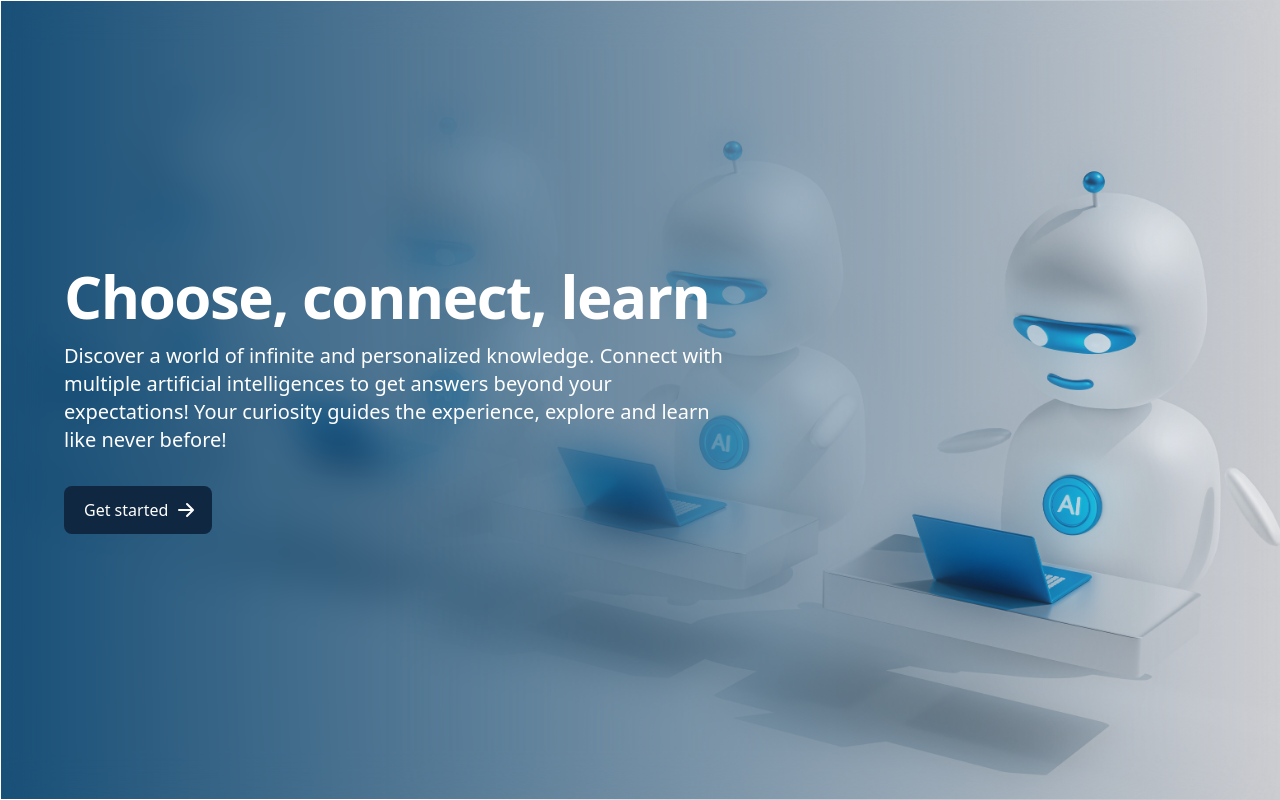
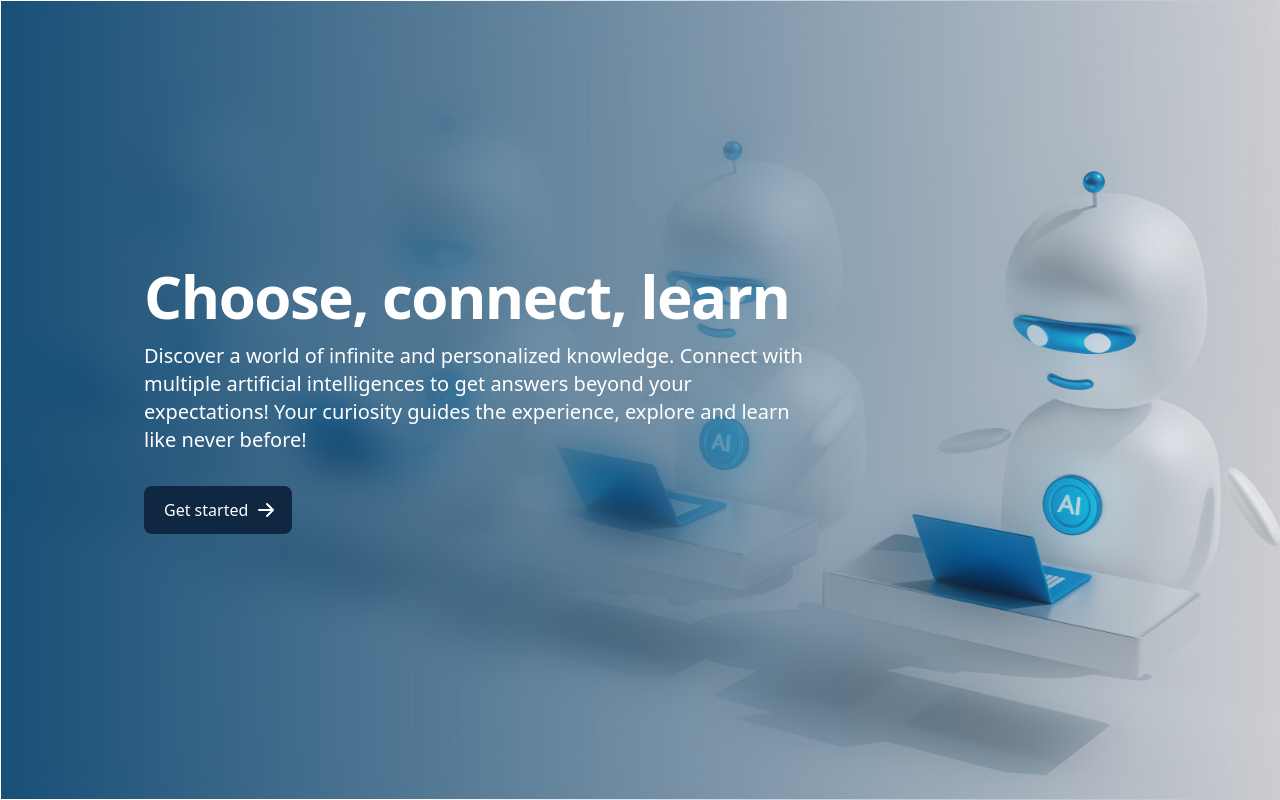
Before and after one commit to RoxanaMB/QuireQuest, an Angular app: page / in a window 1280 px wide. Built offline with nearby package versions, Linux system fonts and the light colour scheme.

Commit message:
Update max-width in home-page.component.html

```diff
--- a/src/app/quire-quest/pages/home-page/home-page.component.html
+++ b/src/app/quire-quest/pages/home-page/home-page.component.html
@@ -3,7 +3,7 @@
     <div class="wrap-text">
       <section class="max-h-screen snap-center">
         <div
-          class="sm:max-w-screen-xl sm:w-screen w-64 sm:px-16 px-8 py-8 mx-auto"
+          class="sm:max-w-screen-xl sm:w-screen w-64 sm:px-36 px-8 py-8 mx-auto"
         >
           <div class="mr-auto place-self-center lg:col-span-7">
             <h1
```
